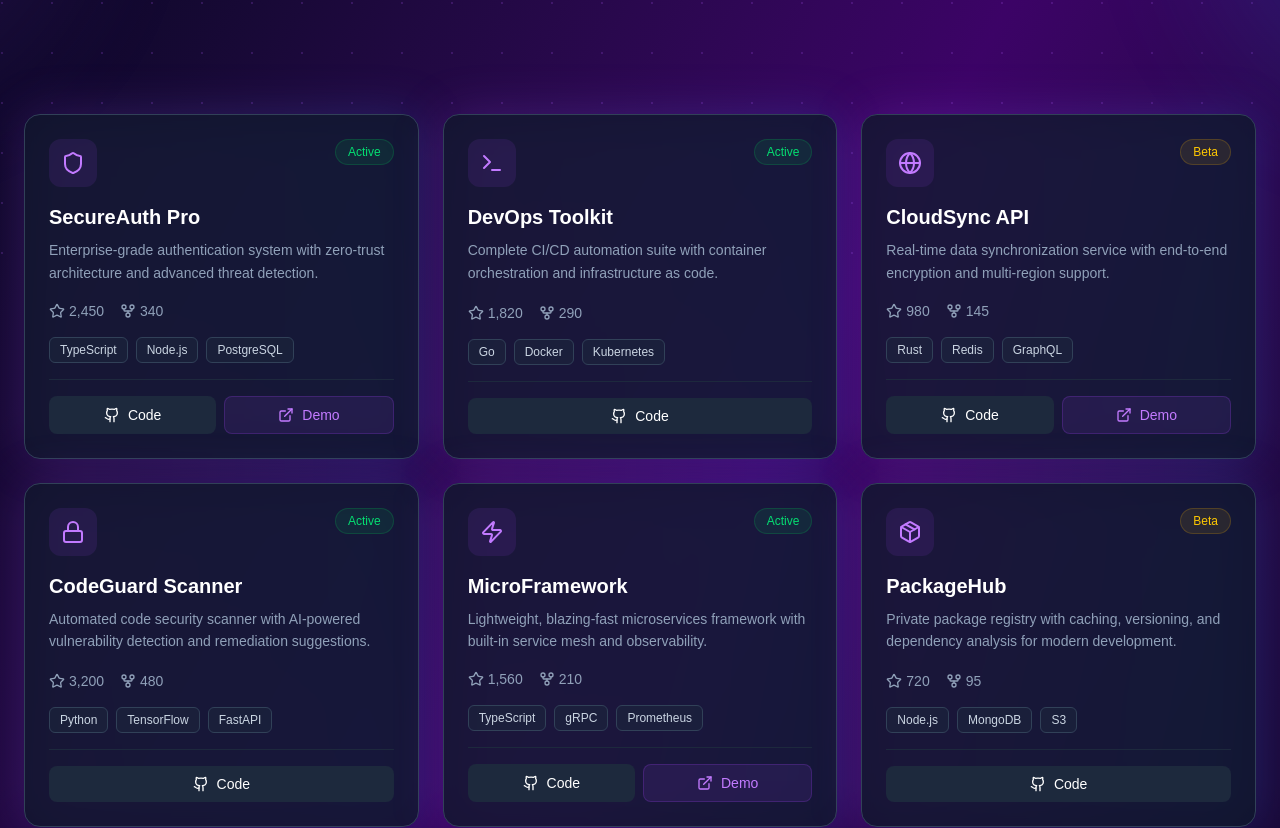
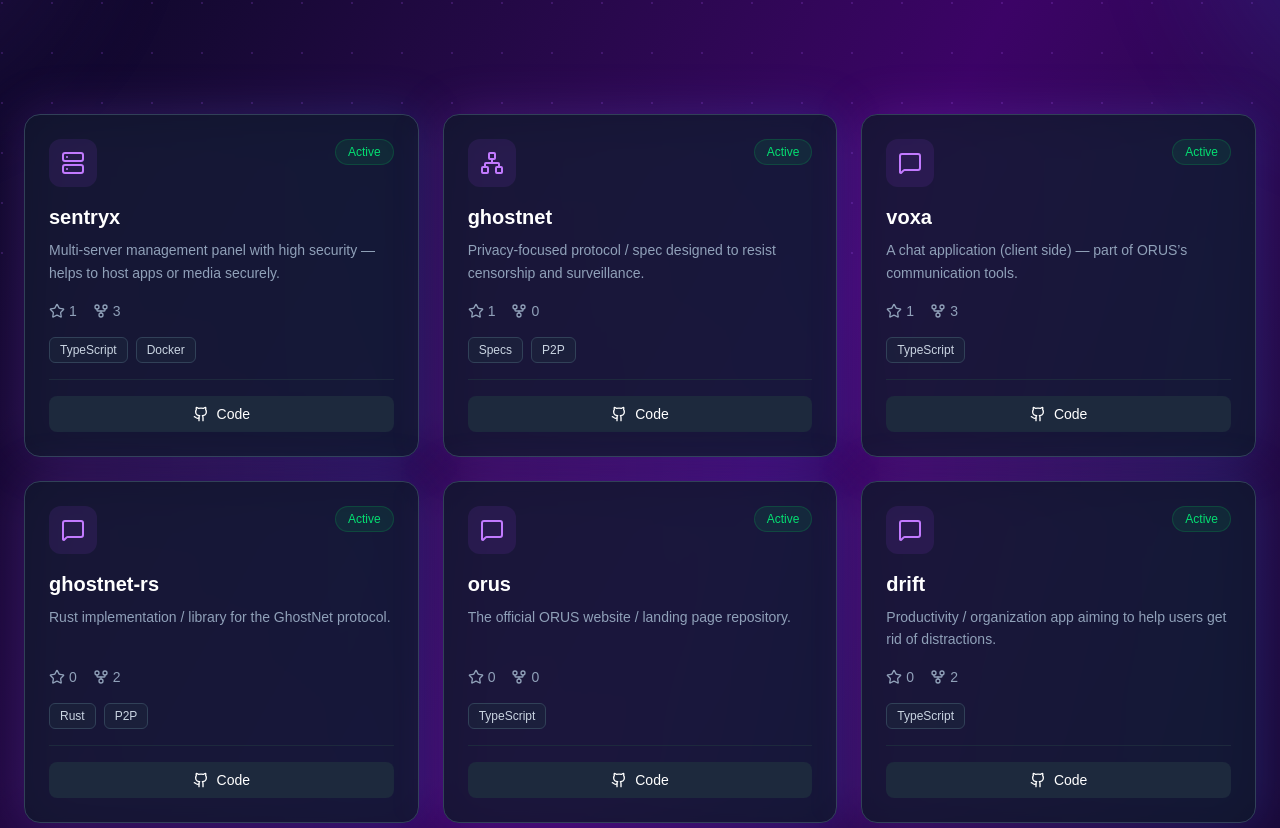
Before and after one commit to orus-dev/orus, a Next.js app: page /projects in a window 1280 px wide. Shown: the part 499-1327 px from the top of the page. Built offline with nearby package versions, Linux system fonts and the light colour scheme.

Commit message:
Actual projects

```diff
--- a/src/app/projects/page.tsx
+++ b/src/app/projects/page.tsx
@@ -5,20 +5,13 @@ import { motion } from "framer-motion";
 import {
   Github,
   MessageSquare,
-  Shield,
-  Code2,
-  Rocket,
-  Lock,
   Sparkles,
   ExternalLink,
   Star,
   GitFork,
-  Terminal,
-  Globe,
-  Zap,
-  Package,
 } from "lucide-react";
 import WebStuff from "@/components/Web";
+import projects from "@/lib/projects";
 
 export default function ProjectsPage() {
   const [mounted, setMounted] = useState(false);
@@ -28,89 +21,12 @@ export default function ProjectsPage() {
     setMounted(true);
   }, []);
 
-  const projects = [
-    {
-      title: "SecureAuth Pro",
-      description:
-        "Enterprise-grade authentication system with zero-trust architecture and advanced threat detection.",
-      category: "security",
-      icon: Shield,
-      stars: 2450,
-      forks: 340,
-      tech: ["TypeScript", "Node.js", "PostgreSQL"],
-      status: "Active",
-      github: "https://github.com/orus-dev",
-      demo: "#",
-    },
-    {
-      title: "DevOps Toolkit",
-      description:
-        "Complete CI/CD automation suite with container orchestration and infrastructure as code.",
-      category: "devtools",
-      icon: Terminal,
-      stars: 1820,
-      forks: 290,
-      tech: ["Go", "Docker", "Kubernetes"],
-      status: "Active",
-      github: "https://github.com/orus-dev",
-    },
-    {
-      title: "CloudSync API",
-      description:
-        "Real-time data synchronization service with end-to-end encryption and multi-region support.",
-      category: "infrastructure",
-      icon: Globe,
-      stars: 980,
-      forks: 145,
-      tech: ["Rust", "Redis", "GraphQL"],
-      status: "Beta",
-      github: "https://github.com/orus-dev",
-      demo: "#",
-    },
-    {
-      title: "CodeGuard Scanner",
-      description:
-        "Automated code security scanner with AI-powered vulnerability detection and remediation suggestions.",
-      category: "security",
-      icon: Lock,
-      stars: 3200,
-      forks: 480,
-      tech: ["Python", "TensorFlow", "FastAPI"],
-      status: "Active",
-      github: "https://github.com/orus-dev",
-    },
-    {
-      title: "MicroFramework",
-      description:
-        "Lightweight, blazing-fast microservices framework with built-in service mesh and observability.",
-      category: "devtools",
-      icon: Zap,
-      stars: 1560,
-      forks: 210,
-      tech: ["TypeScript", "gRPC", "Prometheus"],
-      status: "Active",
-      github: "https://github.com/orus-dev",
-      demo: "#",
-    },
-    {
-      title: "PackageHub",
-      description:
-        "Private package registry with caching, versioning, and dependency analysis for modern development.",
-      category: "infrastructure",
-      icon: Package,
-      stars: 720,
-      forks: 95,
-      tech: ["Node.js", "MongoDB", "S3"],
-      status: "Beta",
-      github: "https://github.com/orus-dev",
-    },
-  ];
-
   const filters = [
     { id: "all", label: "All Projects" },
     { id: "security", label: "Security" },
     { id: "devtools", label: "Dev Tools" },
     { id: "infrastructure", label: "Infrastructure" },
+    { id: "communication", label: "Communication" },
   ];
 
   const filteredProjects =
@@ -304,7 +220,7 @@ export default function ProjectsPage() {
         >
           <div className="grid grid-cols-2 md:grid-cols-4 gap-8">
             {[
-              { label: "Projects", value: "24+" },
+              { label: "Projects", value: `${projects.length}+` },
               { label: "Contributors", value: "180+" },
               { label: "Stars", value: "12.5K+" },
               { label: "Forks", value: "2.1K+" },
--- /dev/null
+++ b/src/lib/projects.tsx
@@ -0,0 +1,94 @@
+import {
+  LucideIcon,
+  MessageSquare,
+  NetworkIcon,
+  ServerIcon,
+} from "lucide-react";
+
+type OrusProject = {
+  title: string;
+  description: string;
+  category: string;
+  icon: LucideIcon;
+  stars: number;
+  forks: number;
+  tech: string[];
+  status: "Active" | "Beta" | "Alpha" | "Planning";
+  github: string;
+  demo?: string;
+};
+
+const orusProjects: OrusProject[] = [
+  {
+    title: "sentryx",
+    description:
+      "Multi-server management panel with high security — helps to host apps or media securely.",
+    category: "infrastructure",
+    icon: ServerIcon,
+    stars: 1,
+    forks: 3,
+    tech: ["TypeScript", "Docker"],
+    status: "Active",
+    github: "https://github.com/orus-dev/sentryx",
+  },
+  {
+    title: "ghostnet",
+    description:
+      "Privacy-focused protocol / spec designed to resist censorship and surveillance. ",
+    category: "security",
+    icon: NetworkIcon,
+    stars: 1,
+    forks: 0,
+    tech: ["Specs", "P2P"],
+    status: "Active",
+    github: "https://github.com/orus-dev/ghostnet",
+  },
+  {
+    title: "voxa",
+    description:
+      "A chat application (client side) — part of ORUS’s communication tools.",
+    category: "communication",
+    icon: MessageSquare,
+    stars: 1,
+    forks: 3,
+    tech: ["TypeScript"],
+    status: "Active",
+    github: "https://github.com/orus-dev/voxa",
+  },
+  {
+    title: "ghostnet-rs",
+    description: "Rust implementation / library for the GhostNet protocol.",
+    category: "security",
+    icon: MessageSquare,
+    stars: 0,
+    forks: 2,
+    tech: ["Rust", "P2P"],
+    status: "Active",
+    github: "https://github.com/orus-dev/ghostnet-rs",
+  },
+  {
+    title: "orus",
+    description: "The official ORUS website / landing page repository.",
+    category: "infrastructure",
+    icon: MessageSquare,
+    stars: 0,
+    forks: 0,
+    tech: ["TypeScript"],
+    status: "Active",
+    github: "https://github.com/orus-dev/orus",
+  },
+  {
+    title: "drift",
+    description:
+      "Productivity / organization app aiming to help users get rid of distractions.",
+    category: "devtools",
+    icon: MessageSquare,
+    stars: 0,
+    forks: 2,
+    tech: ["TypeScript"],
+    status: "Active",
+    github: "https://github://github.com/orus-dev/drift",
+  },
+];
+
+export default orusProjects;
```
